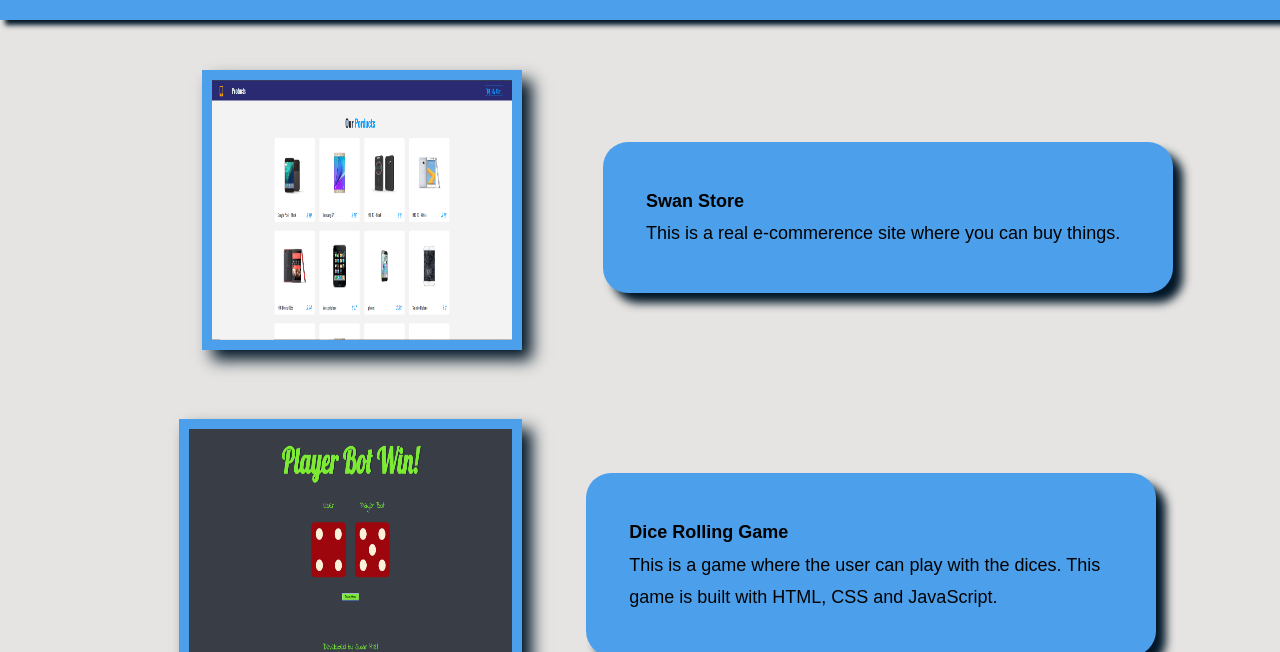
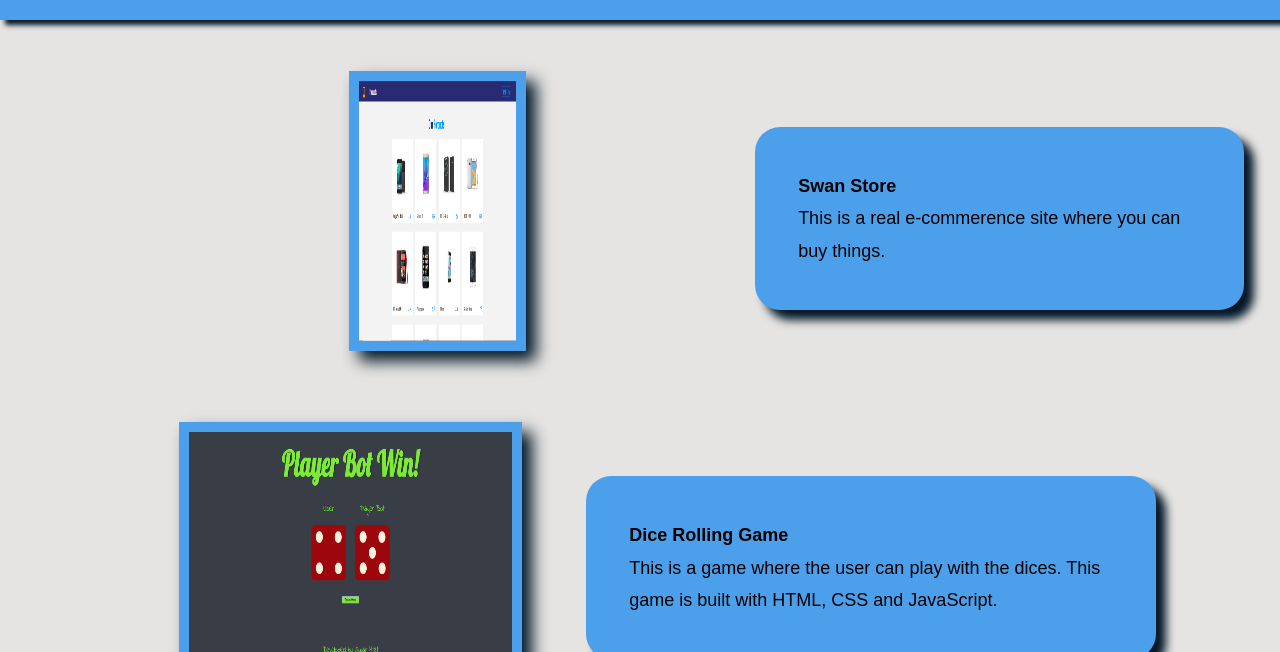
Before and after one commit to Swanhtet-grc/portfolio-v2, a plain HTML site: page projects.html in a window 1280 px wide. Shown: the part 148-800 px from the top of the page. Drawn offline with Linux system fonts and the light colour scheme.

Commit message:
Update projects_styles.css

```diff
--- a/styles/projects_styles.css
+++ b/styles/projects_styles.css
@@ -1,7 +1,5 @@
 img {
 	width: 40%;
-	max-width: 350px;
-	min-width: 300px;
 	height: 35%;
 	max-height: 300px;
 	min-height: 260px;
```
